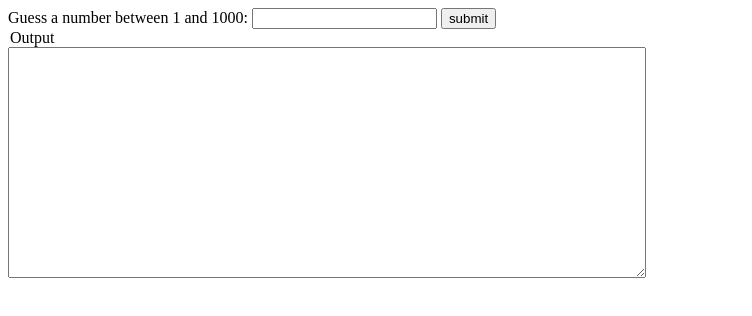
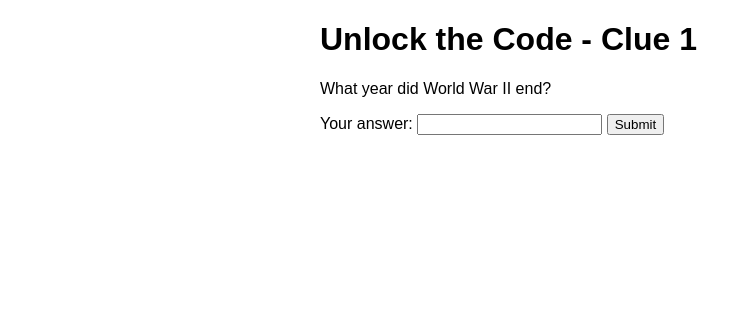
Before and after one commit to davidriep/davidriep.github.io, a plain HTML site: page index.html in a window 1280 px wide. Shown: the whole page, without its empty margins (0-752 px from the left). Drawn offline with Linux system fonts and the light colour scheme.

Commit message:
Update index.html

```diff
--- a/index.html
+++ b/index.html
@@ -1,15 +1,37 @@
 <!DOCTYPE html>
 <html>
 <head>
-<link rel="stylesheet" href="css/style.css">
-    <title>Game</title>
+<title>Number guessing game</title>
+<style>
+	html		{
+					font-family: sans-serif;
+				}
+	body 		{
+					width: 50%;
+					max-width: 800px;
+					min-width: 480px;
+					margin: 0 auto;
+				}
+	.lastResult	{
+					color: white;
+					padding: 3px;
+				}
+	.answer 	{
+					visibility: hidden;
+				}
+</style>
+</head>
 <script>
+var numToGuess = 1945;
+
 function yourGuess() {
     guess = document.getElementById("guess").value;
     guesses = document.getElementById("output");
+	hid = document.getElementsByClassName("answer");
 
     if (guess == numToGuess) {
-        guesses.value = guesses.value + "\r" + "You have guessed correctly! ("+guess+")";
+        guesses.value = guesses.value + "\r" + "Correct, move to the next clue http://www.google.com! ("+guess+")";
+		hid[0].style.visibility = "visible"
     } else if (guess > numToGuess) {
         guesses.value = guesses.value + "\r" + "You guessing too high!("+guess+")";
     } else {
@@ -29,21 +51,21 @@ function searchKeyPress(e)
     }
     return true;
 }
+</script>
 
-var numToGuess = 471;
-
-</script>
-</head>
 <body>
-
- <label for="guess">Guess a number between 1 and 1000:</label>
- <input type="text" id="guess" onkeypress="return searchKeyPress(event);" />
- <input type="button" id="btnSearch" onclick="yourGuess()" value="submit" /><br />
+<h1>Unlock the Code - Clue 1</h1>
+<p>What year did World War II end?</p>
+<div class="form">
+	<label for="guessField">Your answer:</label>
+	<input type="text" id="guess" onkeypress="return searchKeyPress(event);">
+	<input type="button" id="btnSearch" onclick="yourGuess()" value="Submit">
+	<input type="text" id="output" name="output" hidden="true">
+</div>
 
 
- <legend> Output </legend>
- <textarea id="output" name="output" rows="15" style="width: 50%;"></textarea>
-<!-- <img src = "image/frame.png"> -->
-
+<div class="answer">
+    <p class="and"><a href = "http://www.google.com">Next Clue</a></p>
+</div>
 </body>
 </html>
```
